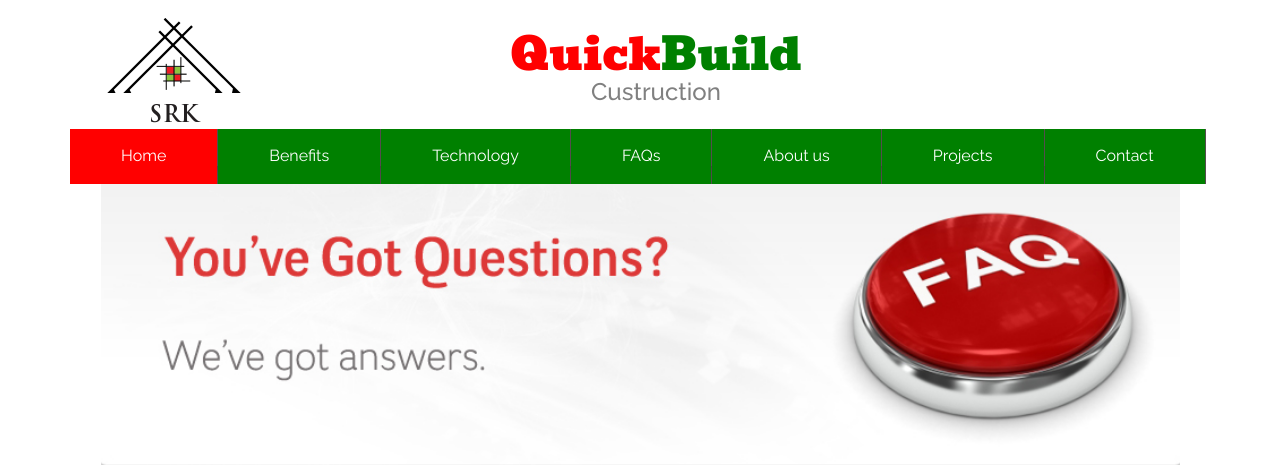
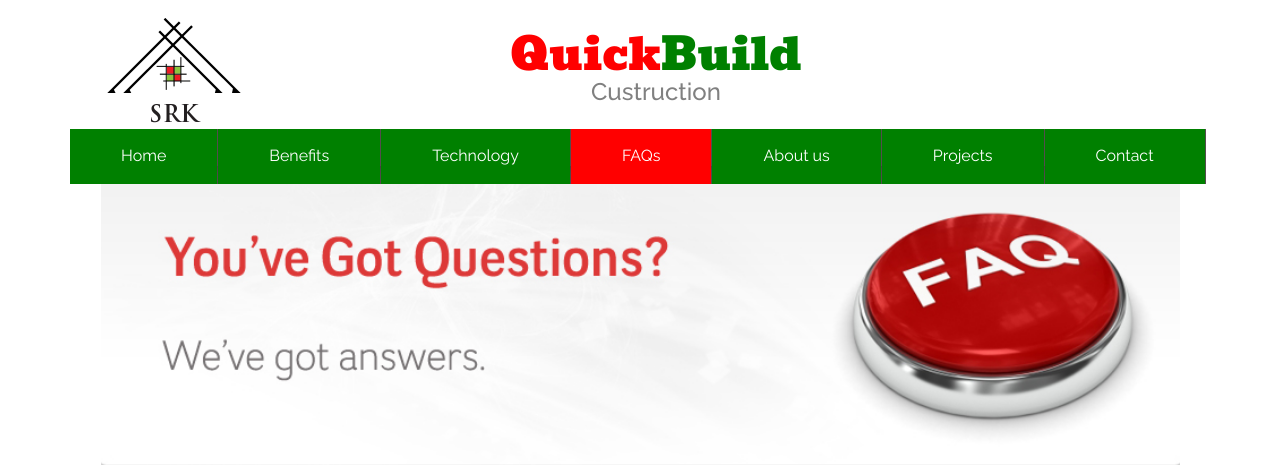
Before and after one commit to harshravi/mynewproject, a Django app: page /faqs/ in a window 1280 px wide. Shown: the top 465 px of the page. Run offline with Django 3.2, Linux system fonts and the light colour scheme; some libraries are stand-ins or nearby versions; some web fonts are replaced.

Commit message:
changed url

```diff
--- a/Templates/about.html
+++ b/Templates/about.html
@@ -40,11 +40,11 @@ Smartphone Compatible web template, free webdesigns for Nokia, Samsung, LG, Sony
 				<span class="menu"></span>
 				<div class="top-menu">
 					<ul>
-					    <li><a class="active" href="/home" >Home</a></li>
+					    <li><a href="/home" >Home</a></li>
 						<li><a href="about.html">Benefits</a></li>
 						<li><a href="typography.html">Technology</a></li>
 						<li><a href="/faqs">FAQs</a></li>
-						<li><a href="/aboutus">About us</a></li>
+						<li><a class="active" href="/aboutus">About us</a></li>
 						<li><a href="contact.html">Projects</a></li>
 						<li><a href="/contact">Contact</a></li>
 						<div class="clearfix"> </div>
--- a/Templates/contact.html
+++ b/Templates/contact.html
@@ -40,13 +40,13 @@ Smartphone Compatible web template, free webdesigns for Nokia, Samsung, LG, Sony
 				<span class="menu"></span>
 				<div class="top-menu">
 					<ul>
-					    <li><a class="active" href="/home" >Home</a></li>
+					    <li><a href="/home" >Home</a></li>
 						<li><a href="about.html">Benefits</a></li>
 						<li><a href="typography.html">Technology</a></li>
 						<li><a href="/faqs">FAQs</a></li>
 						<li><a href="/aboutus">About us</a></li>
 						<li><a href="contact.html">Projects</a></li>
-						<li><a href="/contact">Contact</a></li>
+						<li><a class="active" href="/contact">Contact</a></li>
 						<div class="clearfix"> </div>
 					</ul>
 				</div>
--- a/Templates/faqs.html
+++ b/Templates/faqs.html
@@ -40,10 +40,10 @@ Smartphone Compatible web template, free webdesigns for Nokia, Samsung, LG, Sony
 				<span class="menu"></span>
 				<div class="top-menu">
 					<ul>
-					    <li><a class="active" href="/home" >Home</a></li>
+					    <li><a href="/home" >Home</a></li>
 						<li><a href="about.html">Benefits</a></li>
 						<li><a href="typography.html">Technology</a></li>
-						<li><a href="/faqs">FAQs</a></li>
+						<li><a class="active" href="/faqs">FAQs</a></li>
 						<li><a href="/aboutus">About us</a></li>
 						<li><a href="contact.html">Projects</a></li>
 						<li><a href="/contact">Contact</a></li>
```
